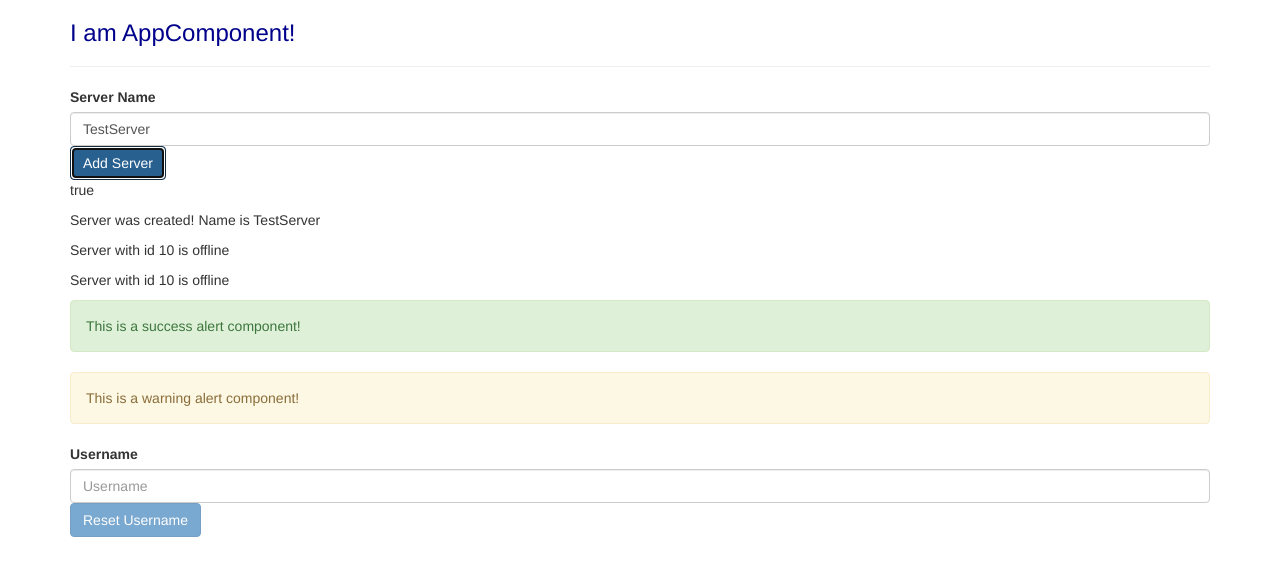
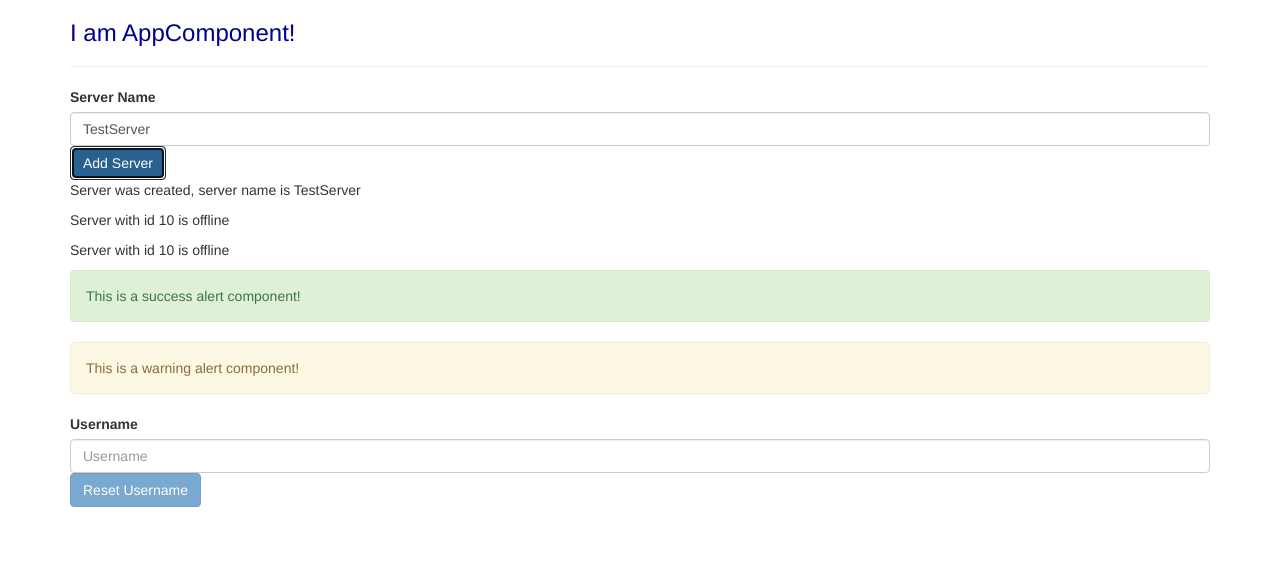
Before and after one commit to behrami/my-first-app, an Angular app: page / in a window 1280 px wide. Both pictures are taken after a click on the button "Add Server". Shown: the top 576 px of the page. Built offline with nearby package versions, Linux system fonts and the light colour scheme.

Commit message:
*ngIf directive was used to update status when button is clicked

```diff
--- a/src/app/servers/servers.component.html
+++ b/src/app/servers/servers.component.html
@@ -12,9 +12,12 @@
   Add Server
 </button>
 
-<p>{{ allowNewServer }}</p>
+<!-- Status of button if its enabled or disabled -->
+<!-- <p>{{ allowNewServer }}</p> -->
 <!-- <p [innerText]="allowNewServer"></p> -->
 
-<p>{{ serverCreationStatus }}</p>
+<!-- <p>{{ serverCreationStatus }}</p> -->
+<p *ngIf="serverCreated">Server was created, server name is {{ serverName }}</p>
+
 <app-server></app-server>
 <app-server></app-server>
--- a/src/app/servers/servers.component.ts
+++ b/src/app/servers/servers.component.ts
@@ -11,6 +11,7 @@
   allowNewServer = false;
   serverCreationStatus = 'No server was created';
   serverName = 'TestServer';
+  serverCreated = false;
 
   constructor() {
     setTimeout(() => {
@@ -21,6 +22,7 @@
   ngOnInit(): void {}
 
   onCreateServer() {
+    this.serverCreated = true;
     this.serverCreationStatus =
       'Server was created! Name is ' + this.serverName;
   }
```
